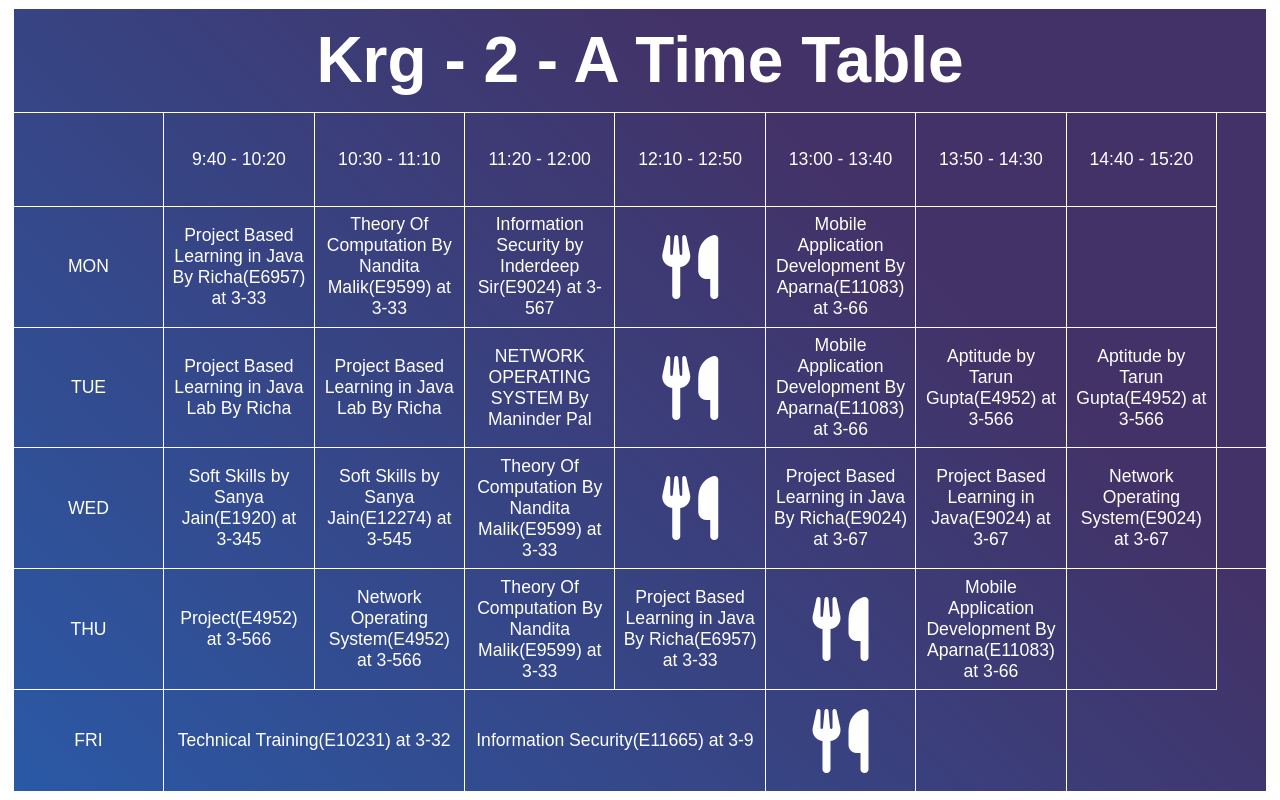
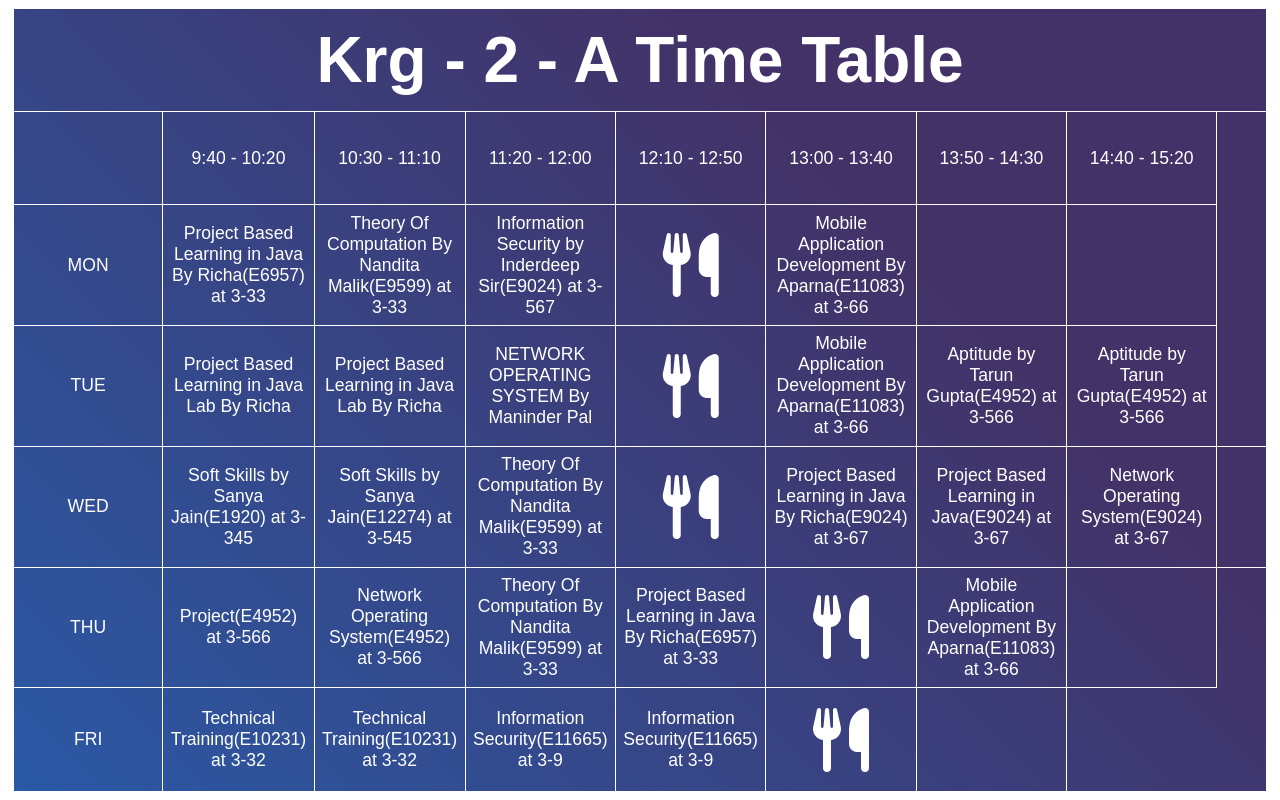
Before and after one commit to Lakshya-Choraria/TimeTable, a plain HTML site: page index.html in a window 1280 px wide. Drawn offline with Linux system fonts and the light colour scheme.

Commit message:
Update index.html

```diff
--- a/index.html
+++ b/index.html
@@ -297,7 +297,7 @@
           FRI
       </td>
 
-      <td colspan="2">
+      <td colspan="1">
         <a href="https://teams.microsoft.com/l/meetup-join/19%3ab3gD7_QZYjcmClWpCfUWXHX9x9txg5ZLtyegZo-8GMU1%40thread.tacv2/1644046924666?context=%7b%22Tid%22%3a%2234bd8bed-2ac1-41ae-9f08-4e0a3f11706c%22%2c%22Oid%22%3a%229f43356a-0a93-452a-a581-bf08e7c8c139%22%7d" target="_blank">
           <div class="box">
             Technical Training(E10231) at 3-32
@@ -305,7 +305,23 @@
         </a>
       </td>
 
-      <td colspan="2">
+      <td colspan="1">
+        <a href="https://teams.microsoft.com/l/meetup-join/19%3ab3gD7_QZYjcmClWpCfUWXHX9x9txg5ZLtyegZo-8GMU1%40thread.tacv2/1644046983937?context=%7b%22Tid%22%3a%2234bd8bed-2ac1-41ae-9f08-4e0a3f11706c%22%2c%22Oid%22%3a%229f43356a-0a93-452a-a581-bf08e7c8c139%22%7d" target="_blank">
+          <div class="box">
+            Technical Training(E10231) at 3-32
+          </div>
+        </a>
+      </td>
+
+      <td colspan="1">
+        <a href="https://teams.microsoft.com/l/meetup-join/19%3aSH8nGzSyKTGBLqzkypNInFZRzMXkMg04bQygYnAItiM1%40thread.tacv2/1643782824196?context=%7b%22Tid%22%3a%2234bd8bed-2ac1-41ae-9f08-4e0a3f11706c%22%2c%22Oid%22%3a%22693adbf4-c71d-4bbf-9990-2a561261c62e%22%7d" target="_blank">
+          <div class="box">
+            Information Security(E11665) at 3-9
+          </div>
+        </a>
+      </td>
+
+      <td colspan="1">
         <a href="https://teams.microsoft.com/l/meetup-join/19%3aSH8nGzSyKTGBLqzkypNInFZRzMXkMg04bQygYnAItiM1%40thread.tacv2/1643782824196?context=%7b%22Tid%22%3a%2234bd8bed-2ac1-41ae-9f08-4e0a3f11706c%22%2c%22Oid%22%3a%22693adbf4-c71d-4bbf-9990-2a561261c62e%22%7d" target="_blank">
           <div class="box">
             Information Security(E11665) at 3-9
```
